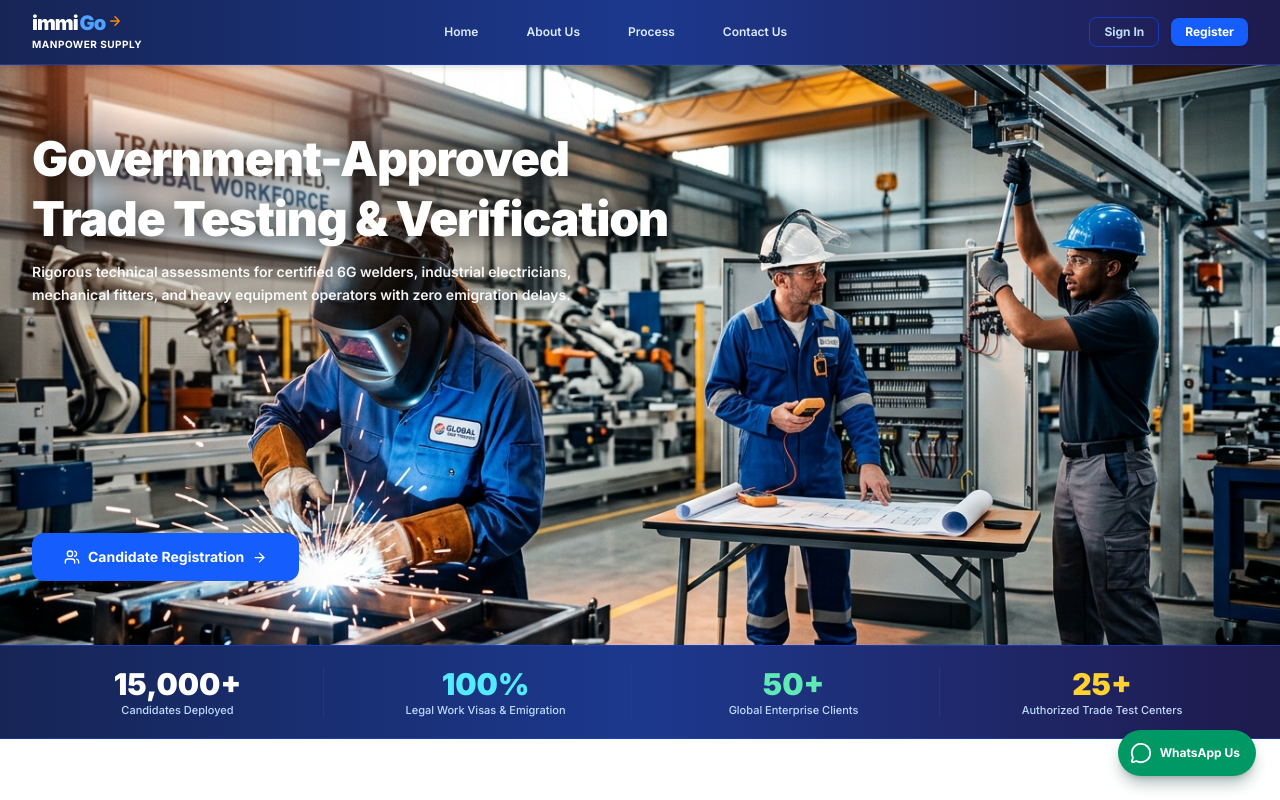
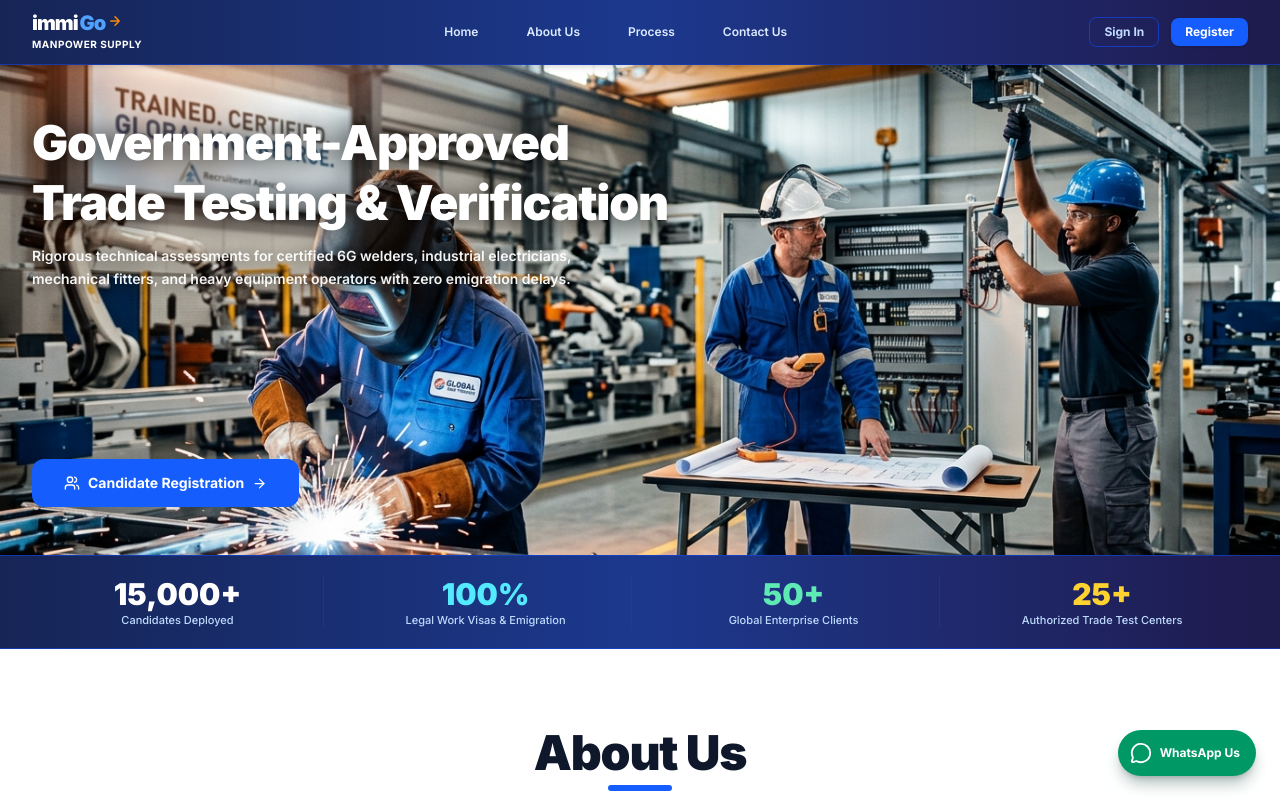
Before and after one commit to whitegravity513-sys/immigo, a React (Vite) app in the folder frontend/: page /candidate in a window 1280 px wide. Shown: the top 800 px of the page. Built offline with nearby package versions, Linux system fonts and the light colour scheme.

Commit message:
fix(landing): seamless crossfade transitions for hero slides and compact hero height

```diff
--- a/frontend/src/pages/public/LandingPage.jsx
+++ b/frontend/src/pages/public/LandingPage.jsx
@@ -163,8 +163,8 @@ export default function LandingPage() {
         id="home"
         className="relative bg-white text-slate-900 overflow-hidden select-none"
       >
-        {/* Slideshow Container: 100% Full-Width Cover */}
-        <div className="relative min-h-[500px] sm:min-h-[550px] lg:min-h-[580px] w-full overflow-hidden flex flex-col justify-between">
+        {/* Slideshow Container: 100% Full-Width Cover with reduced compact height */}
+        <div className="relative min-h-[420px] sm:min-h-[460px] lg:min-h-[490px] w-full overflow-hidden flex flex-col justify-between">
           {/* Book-Style Opening Reveal from Center in Royal Blue upon Page Load */}
           {!curtainRemoved && (
             <div className="absolute inset-0 z-40 pointer-events-none overflow-hidden flex">
@@ -187,24 +187,29 @@ export default function LandingPage() {
             </div>
           )}
 
+          {/* Smooth Crossfade Slides: Fades 1 -> 2 -> 3 -> 4 -> 1 seamlessly without any sliding motion */}
+          <div className="absolute inset-0 w-full h-full overflow-hidden">
+            {heroSlides.map((slide, index) => {
+              const isActive = index === currentSlide;
+              return (
                 <div
-            className="flex h-full w-full absolute inset-0 transition-transform duration-1000 ease-in-out"
-            style={{ transform: `translateX(-${currentSlide * 100}%)` }}
+                  key={slide.id}
+                  className={`absolute inset-0 w-full h-full transition-opacity duration-1000 ease-in-out ${
+                    isActive ? "opacity-100 z-10" : "opacity-0 z-0 pointer-events-none"
+                  }`}
                 >
-            {heroSlides.map((slide) => (
-              <div key={slide.id} className="min-w-full w-full h-full relative shrink-0">
-                {/* 100% Full Width Cover Image */}
                   <img
                     src={slide.image}
                     alt={slide.title}
                     className="w-full h-full object-cover object-center"
                   />
                 </div>
-            ))}
+              );
+            })}
           </div>
 
           {/* Inner Content Grid: Aligned with site max-w-7xl grid */}
-          <div className="relative z-20 w-full max-w-7xl mx-auto px-4 sm:px-6 lg:px-8 py-8 sm:py-12 flex flex-col justify-between h-full min-h-[500px] sm:min-h-[550px] lg:min-h-[580px] pointer-events-none">
+          <div className="relative z-20 w-full max-w-7xl mx-auto px-4 sm:px-6 lg:px-8 py-6 sm:py-8 flex flex-col justify-between h-full min-h-[420px] sm:min-h-[460px] lg:min-h-[490px] pointer-events-none">
             {/* Upper Content: On the left side in the clear sky area */}
             <div className="max-w-2xl text-left space-y-2 sm:space-y-3 pt-2 sm:pt-4 pointer-events-auto">
               <h1 className="text-2xl sm:text-3xl lg:text-4xl xl:text-5xl font-black text-white tracking-tight leading-tight drop-shadow-[0_2px_14px_rgba(0,0,0,0.95)]">
```
Lines whose indentation alone changed are shown as unchanged.
